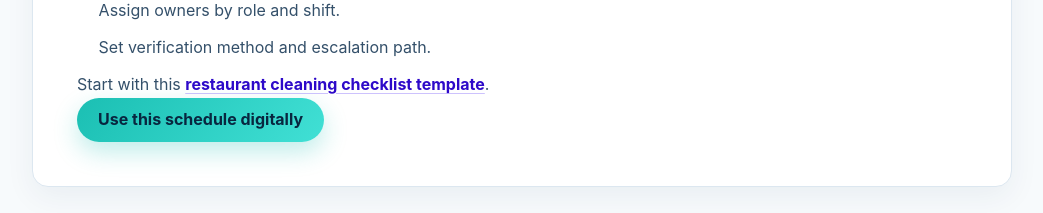
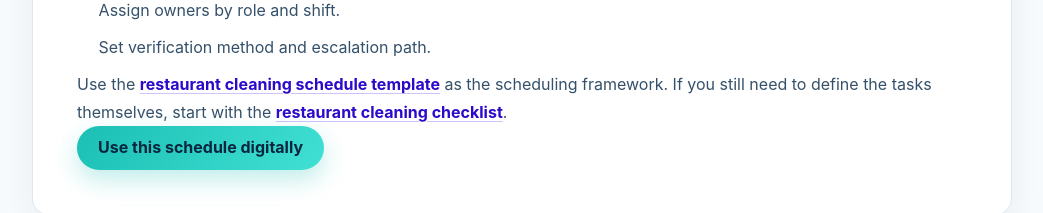
Before and after one commit to salime45/cleanscan-web, a Next.js app: page /blog/restaurant-cleaning-systems/how-to-build-master-cleaning-schedule-for-a-restaurant in a window 1280 px wide. Shown: the part 1120-1333 px from the top of the page, without its empty margins (118-1161 px from the left). Built offline with nearby package versions, Linux system fonts and the light colour scheme; no server answers.

Commit message:
Point cleaning schedule guide to schedule landing

```diff
--- a/src/app/blog/restaurant-cleaning-systems/how-to-build-master-cleaning-schedule-for-a-restaurant/page.tsx
+++ b/src/app/blog/restaurant-cleaning-systems/how-to-build-master-cleaning-schedule-for-a-restaurant/page.tsx
@@ -32,8 +32,11 @@ export default function Page() {
           <li>Assign owners by role and shift.</li>
           <li>Set verification method and escalation path.</li>
         </ol>
-        <p>Start with this <a href="/templates/restaurant-cleaning-checklist/">restaurant cleaning checklist template</a>.</p>
-        <a className="hero-cta" href="/contact/">Use this schedule digitally</a>
+        <p>
+          Use the <a href="/templates/restaurant-cleaning-schedule-template/">restaurant cleaning schedule template</a> as the scheduling framework.
+          If you still need to define the tasks themselves, start with the <a href="/templates/restaurant-cleaning-checklist/">restaurant cleaning checklist</a>.
+        </p>
+        <a className="hero-cta" href="/solutions/restaurant-cleaning-management/">Use this schedule digitally</a>
       </article>
     </main>
   );
```
